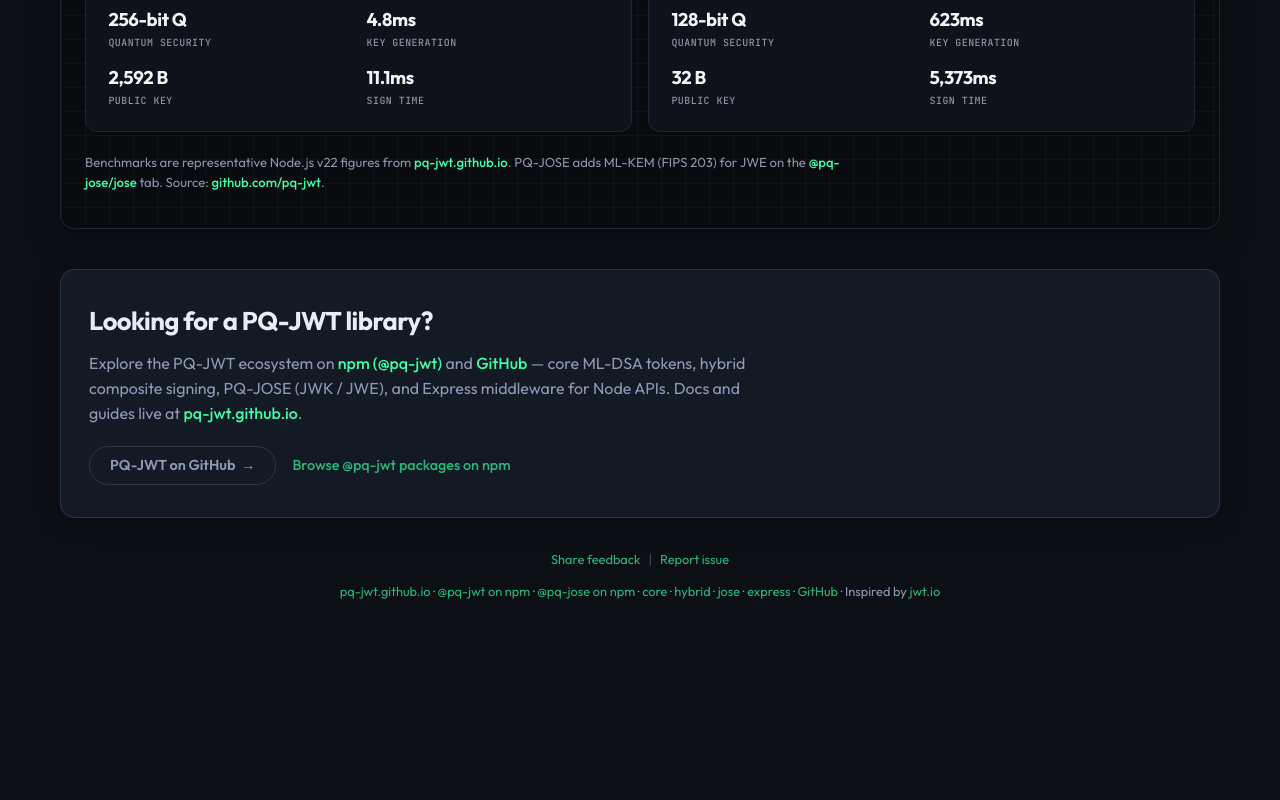
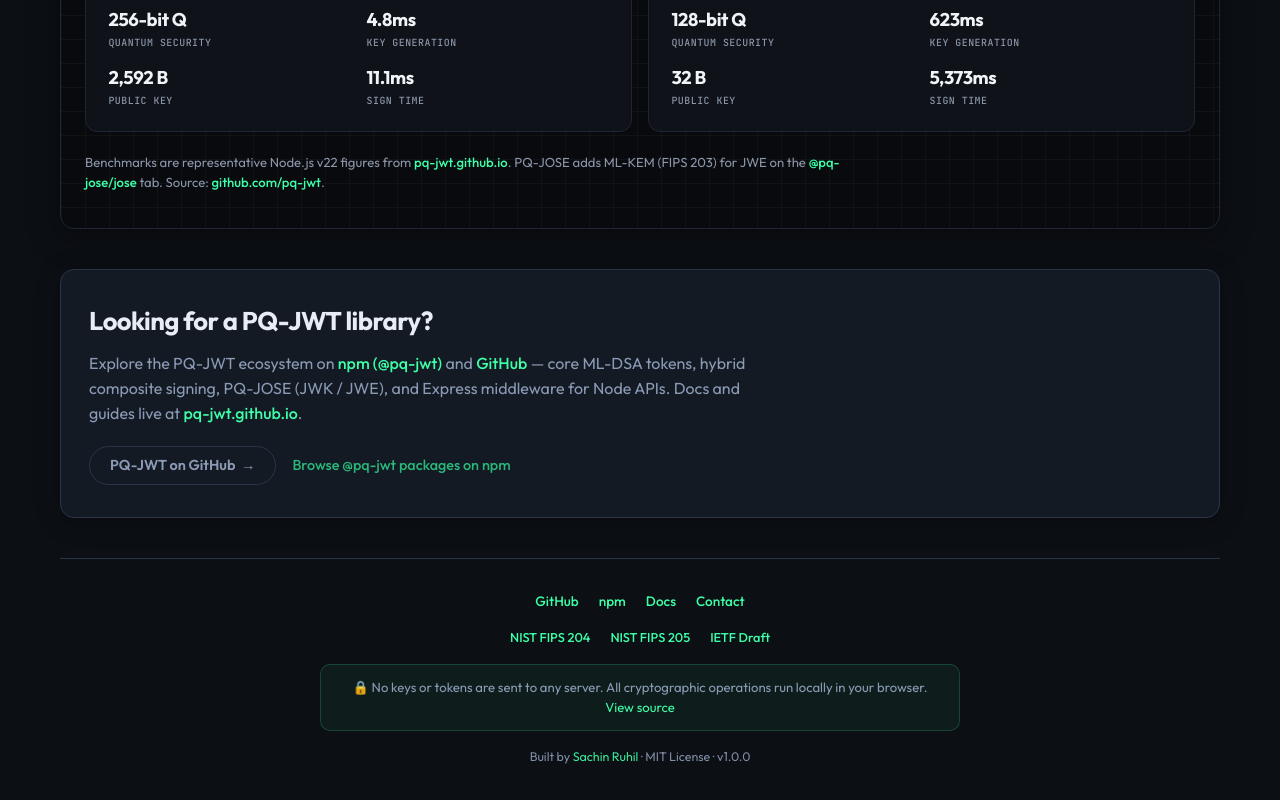
Before and after one commit to pq-jwt/PQ-JWT-debugger-decode-sign-verify-ML-DSA-tokens, a React (Vite) app: page / in a window 1280 px wide. Shown: the part 3099-3899 px from the top of the page. Before the commit the page ends 3761 px from the top, so only its background shows below. Built offline with nearby package versions, Linux system fonts and the light colour scheme.

Commit message:
Add structured site footer with standards links and security notice.
Replace the long ecosystem link line with a four-row footer: navigation, NIST/IETF references, local-only crypto statement, and attribution with version.

```diff
--- a/src/App.tsx
+++ b/src/App.tsx
@@ -10,19 +10,9 @@
 import ThemeSwitcher from "./components/ThemeSwitcher";
 import LibraryCta from "./components/LibraryCta";
 import EcosystemShowcase from "./components/EcosystemShowcase";
+import SiteFooter from "./components/SiteFooter";
 import { useTheme } from "./hooks/useTheme";
-import {
-  GITHUB_DEBUGGER_ISSUES,
-  GITHUB_DEBUGGER_NEW_ISSUE,
-  GITHUB_ORG,
-  NPM_CORE,
-  NPM_EXPRESS,
-  NPM_HYBRID,
-  NPM_ORG_PQ_JOSE,
-  NPM_ORG_PQ_JWT,
-  NPM_PQ_JOSE,
-  PQ_JWT_WEBSITE,
-} from "./lib/ecosystem-links";
+import { NPM_CORE, NPM_HYBRID, NPM_PQ_JOSE, PQ_JWT_WEBSITE } from "./lib/ecosystem-links";
 
 const HybridPanel = lazy(() => import("./components/HybridPanel"));
 const PQJosePanel = lazy(() => import("./components/PQJosePanel"));
@@ -187,54 +177,7 @@
 
       <LibraryCta />
 
-      <footer className="site-footer">
-        <p className="footer-feedback">
-          <a href={GITHUB_DEBUGGER_ISSUES} target="_blank" rel="noreferrer">
-            Share feedback
-          </a>
-          <span className="footer-sep">|</span>
-          <a href={GITHUB_DEBUGGER_NEW_ISSUE} target="_blank" rel="noreferrer">
-            Report issue
-          </a>
-        </p>
-        <p>
-          <a href={PQ_JWT_WEBSITE} target="_blank" rel="noreferrer">
-            pq-jwt.github.io
-          </a>
-          {" · "}
-          <a href={NPM_ORG_PQ_JWT} target="_blank" rel="noreferrer">
-            @pq-jwt on npm
-          </a>
-          {" · "}
-          <a href={NPM_ORG_PQ_JOSE} target="_blank" rel="noreferrer">
-            @pq-jose on npm
-          </a>
-          {" · "}
-          <a href={NPM_CORE} target="_blank" rel="noreferrer">
-            core
-          </a>
-          {" · "}
-          <a href={NPM_HYBRID} target="_blank" rel="noreferrer">
-            hybrid
-          </a>
-          {" · "}
-          <a href={NPM_PQ_JOSE} target="_blank" rel="noreferrer">
-            jose
-          </a>
-          {" · "}
-          <a href={NPM_EXPRESS} target="_blank" rel="noreferrer">
-            express
-          </a>
-          {" · "}
-          <a href={GITHUB_ORG} target="_blank" rel="noreferrer">
-            GitHub
-          </a>
-          {" · Inspired by "}
-          <a href="https://jwt.io" target="_blank" rel="noreferrer">
-            jwt.io
-          </a>
-        </p>
-      </footer>
+      <SiteFooter />
     </div>
   );
 }
--- /dev/null
+++ b/src/components/SiteFooter.tsx
@@ -0,0 +1,62 @@
+import {
+  APP_VERSION,
+  AUTHOR_GITHUB,
+  CONTACT_EMAIL,
+  GITHUB_DEBUGGER_REPO,
+  GITHUB_ORG,
+  IETF_COSE_DILITHIUM,
+  NIST_FIPS_204,
+  NIST_FIPS_205,
+  NPM_CORE,
+  PQ_JWT_WEBSITE,
+} from "../lib/ecosystem-links";
+
+export default function SiteFooter() {
+  return (
+    <footer className="site-footer">
+      <nav className="footer-row footer-nav" aria-label="Site links">
+        <a href={GITHUB_ORG} target="_blank" rel="noreferrer">
+          GitHub
+        </a>
+        <a href={NPM_CORE} target="_blank" rel="noreferrer">
+          npm
+        </a>
+        <a href={PQ_JWT_WEBSITE} target="_blank" rel="noreferrer">
+          Docs
+        </a>
+        <a href={CONTACT_EMAIL}>Contact</a>
+      </nav>
+
+      <nav className="footer-row footer-standards" aria-label="Standards references">
+        <a href={NIST_FIPS_204} target="_blank" rel="noreferrer">
+          NIST FIPS 204
+        </a>
+        <a href={NIST_FIPS_205} target="_blank" rel="noreferrer">
+          NIST FIPS 205
+        </a>
+        <a href={IETF_COSE_DILITHIUM} target="_blank" rel="noreferrer">
+          IETF Draft
+        </a>
+      </nav>
+
+      <p className="footer-row footer-security">
+        <span className="footer-lock" aria-hidden>
+          🔒
+        </span>{" "}
+        No keys or tokens are sent to any server. All cryptographic operations run locally in your
+        browser.{" "}
+        <a href={GITHUB_DEBUGGER_REPO} target="_blank" rel="noreferrer">
+          View source
+        </a>
+      </p>
+
+      <p className="footer-row footer-attribution">
+        Built by{" "}
+        <a href={AUTHOR_GITHUB} target="_blank" rel="noreferrer">
+          Sachin Ruhil
+        </a>{" "}
+        · MIT License · v{APP_VERSION}
+      </p>
+    </footer>
+  );
+}
--- a/src/lib/ecosystem-links.ts
+++ b/src/lib/ecosystem-links.ts
@@ -17,5 +17,16 @@
 export const NOBLE_CURVES = "https://www.npmjs.com/package/@noble/curves";
 
 export const GITHUB_PQ_JWT = `${GITHUB_ORG}/PQ-JWT`;
-export const GITHUB_DEBUGGER_ISSUES = `${GITHUB_ORG}/PQ-JWT-debugger-decode-sign-verify-ML-DSA-tokens/issues`;
+export const GITHUB_DEBUGGER_REPO = `${GITHUB_ORG}/PQ-JWT-debugger-decode-sign-verify-ML-DSA-tokens`;
+export const GITHUB_DEBUGGER_ISSUES = `${GITHUB_DEBUGGER_REPO}/issues`;
 export const GITHUB_DEBUGGER_NEW_ISSUE = `${GITHUB_DEBUGGER_ISSUES}/new`;
+
+export const CONTACT_EMAIL = "mailto:pq-jwt@pq-jwt.dev";
+export const AUTHOR_GITHUB = "https://github.com/ruhil6789";
+
+export const NIST_FIPS_204 = "https://doi.org/10.6028/NIST.FIPS.204";
+export const NIST_FIPS_205 = "https://doi.org/10.6028/NIST.FIPS.205";
+export const IETF_COSE_DILITHIUM =
+  "https://datatracker.ietf.org/doc/draft-ietf-cose-dilithium/";
+
+export const APP_VERSION = "1.0.0";
--- a/src/styles/app.css
+++ b/src/styles/app.css
@@ -970,14 +970,70 @@
 
 .site-footer {
   text-align: center;
-  margin-top: 2rem;
+  margin-top: 2.5rem;
+  padding-top: 2rem;
+  border-top: 1px solid var(--border);
+  font-size: 0.85rem;
+  color: var(--muted);
+  display: flex;
+  flex-direction: column;
+  align-items: center;
+  gap: 1rem;
+}
+
+.footer-row {
+  margin: 0;
+  max-width: 40rem;
+  line-height: 1.55;
+}
+
+.footer-nav,
+.footer-standards {
+  display: flex;
+  flex-wrap: wrap;
+  justify-content: center;
+  align-items: center;
+  gap: 0.35rem 1.25rem;
+}
+
+.footer-nav a,
+.footer-standards a {
+  font-weight: 500;
+}
+
+.footer-standards a {
   font-size: 0.8rem;
-  color: var(--muted);
+}
+
+.footer-security {
+  font-size: 0.82rem;
+  padding: 0.75rem 1rem;
+  border-radius: 10px;
+  background: color-mix(in srgb, var(--accent-dim) 8%, transparent);
+  border: 1px solid color-mix(in srgb, var(--accent-dim) 22%, transparent);
+}
+
+[data-theme="dark"] .footer-security {
+  background: rgba(61, 255, 168, 0.06);
+  border-color: rgba(61, 255, 168, 0.18);
+}
+
+.footer-lock {
+  filter: none;
+}
+
+.footer-attribution {
+  font-size: 0.78rem;
+  opacity: 0.9;
 }
 
 .site-footer a {
   color: var(--accent-dim);
   text-decoration: none;
+}
+
+[data-theme="dark"] .site-footer a {
+  color: var(--accent);
 }
 
 .site-footer a:hover {
```
